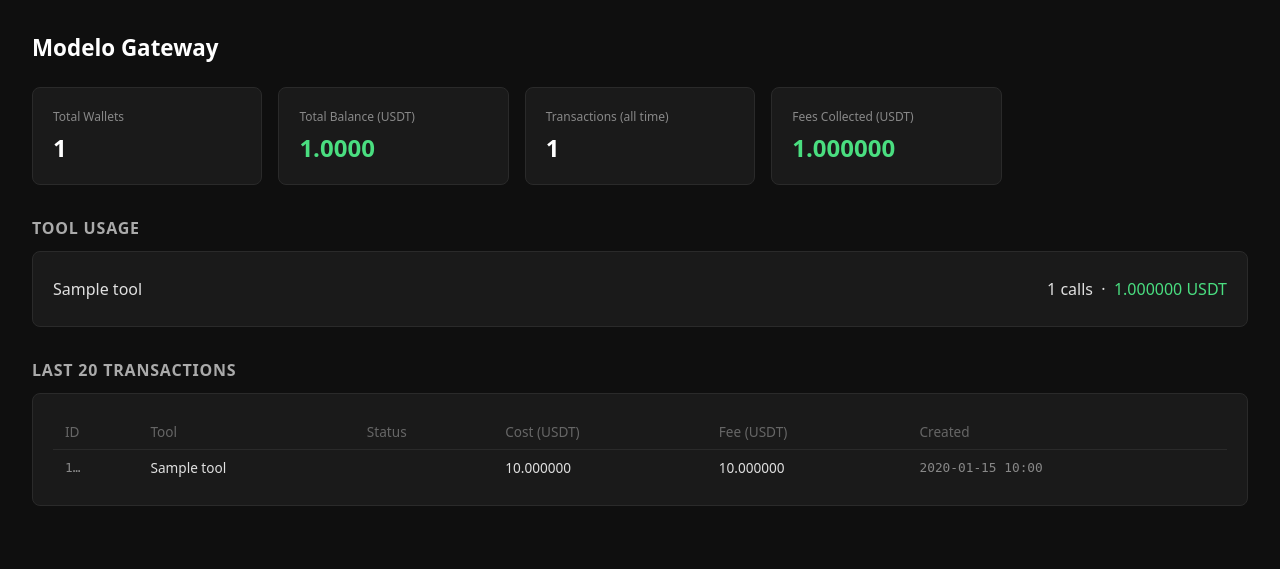
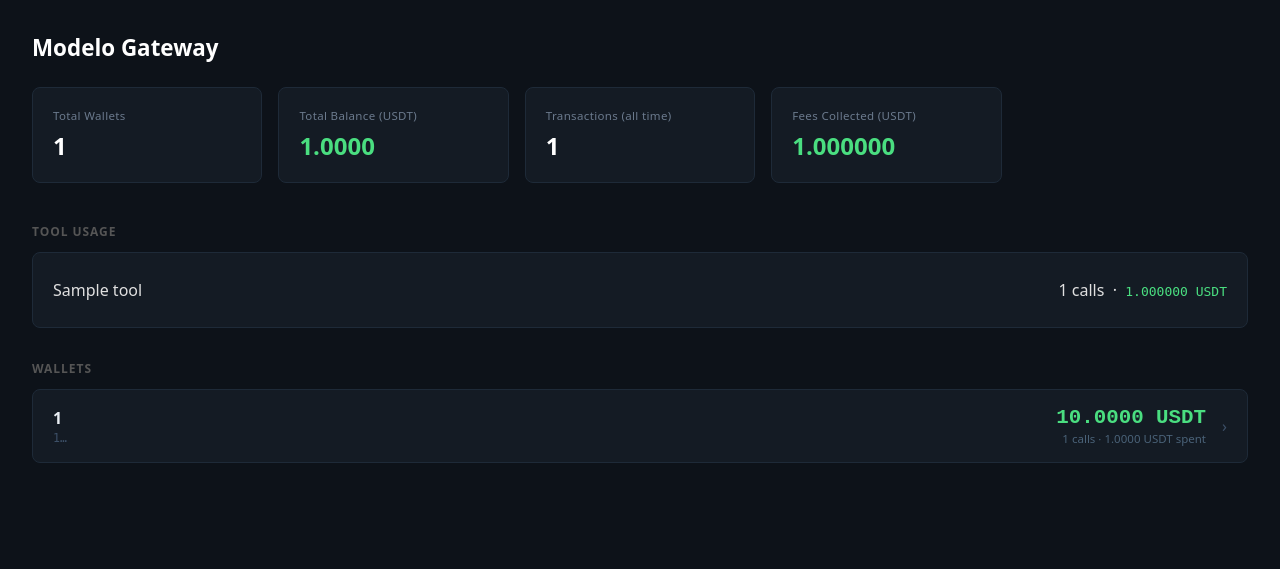
Before and after one commit to mangelico/metrify-demo, a Python web app: template src/templates/dashboard.html in a window 1280 px wide. Shown: the top 569 px of the page. Run offline with Jinja, Linux system fonts and the light colour scheme; the template is opened without the code that fills it: most values are stand-ins (such as "Sample title", 1, 10 or a date in 2020).

Commit message:
feat: dashboard drill-down por wallet con breakdown por tool

```diff
--- a/src/templates/dashboard.html
+++ b/src/templates/dashboard.html
@@ -6,28 +6,75 @@
   <title>Modelo Gateway — Dashboard</title>
   <style>
     * { box-sizing: border-box; margin: 0; padding: 0; }
-    body { font-family: system-ui, sans-serif; background: #0f0f0f; color: #e0e0e0; padding: 2rem; }
+    body { font-family: system-ui, sans-serif; background: #0d1219; color: #e0e0e0; padding: 2rem; }
     h1 { font-size: 1.4rem; font-weight: 600; margin-bottom: 1.5rem; color: #fff; }
-    h2 { font-size: 1rem; font-weight: 600; margin-bottom: 0.75rem; color: #aaa; text-transform: uppercase; letter-spacing: 0.05em; }
-    .grid { display: grid; grid-template-columns: repeat(auto-fill, minmax(220px, 1fr)); gap: 1rem; margin-bottom: 2rem; }
-    .card { background: #1a1a1a; border: 1px solid #2a2a2a; border-radius: 8px; padding: 1.25rem; }
-    .card .label { font-size: 0.75rem; color: #888; margin-bottom: 0.35rem; }
+    h2 { font-size: 0.75rem; font-weight: 600; margin-bottom: 0.75rem; color: #555; text-transform: uppercase; letter-spacing: 0.08em; }
+
+    /* Summary cards */
+    .grid { display: grid; grid-template-columns: repeat(auto-fill, minmax(200px, 1fr)); gap: 1rem; margin-bottom: 2.5rem; }
+    .card { background: #141b24; border: 1px solid #1e2a38; border-radius: 8px; padding: 1.25rem; }
+    .card .label { font-size: 0.72rem; color: #6b7a8d; margin-bottom: 0.35rem; letter-spacing: 0.03em; }
     .card .value { font-size: 1.5rem; font-weight: 700; color: #fff; font-variant-numeric: tabular-nums; }
     .card .value.usdt { color: #4ade80; }
-    table { width: 100%; border-collapse: collapse; font-size: 0.85rem; }
-    th { text-align: left; padding: 0.5rem 0.75rem; color: #666; font-weight: 500; border-bottom: 1px solid #2a2a2a; }
-    td { padding: 0.5rem 0.75rem; border-bottom: 1px solid #1e1e1e; font-variant-numeric: tabular-nums; }
-    tr:last-child td { border-bottom: none; }
-    .badge { display: inline-block; padding: 0.1rem 0.5rem; border-radius: 4px; font-size: 0.75rem; font-weight: 600; }
+
+    /* Tool stats section */
+    .section { background: #141b24; border: 1px solid #1e2a38; border-radius: 8px; padding: 1.25rem; margin-bottom: 2rem; }
+    .tool-row { display: flex; justify-content: space-between; align-items: center; padding: 0.4rem 0; border-bottom: 1px solid #1a2332; }
+    .tool-row:last-child { border-bottom: none; }
+    .empty { color: #3d4f63; font-size: 0.85rem; padding: 0.5rem 0; }
+
+    /* Tool & status badges (used both server-side and via JS) */
+    .badge { display: inline-block; padding: 0.15rem 0.55rem; border-radius: 4px; font-size: 0.7rem; font-weight: 600; }
     .badge-completed { background: #052e16; color: #4ade80; }
     .badge-upstream_error { background: #450a0a; color: #f87171; }
     .badge-insufficient_balance { background: #431407; color: #fb923c; }
     .badge-pending { background: #1e1b4b; color: #818cf8; }
-    .mono { font-family: monospace; font-size: 0.8rem; color: #888; }
-    .section { background: #1a1a1a; border: 1px solid #2a2a2a; border-radius: 8px; padding: 1.25rem; margin-bottom: 2rem; }
-    .tool-row { display: flex; justify-content: space-between; align-items: center; padding: 0.4rem 0; border-bottom: 1px solid #222; }
-    .tool-row:last-child { border-bottom: none; }
-    .empty { color: #555; font-size: 0.85rem; padding: 1rem 0; }
+    .tbadge { display: inline-block; padding: 0.15rem 0.55rem; border-radius: 4px; font-size: 0.7rem; font-weight: 600; color: #fff; }
+
+    /* Mono amounts */
+    .mono { font-family: 'Courier New', Courier, monospace; font-size: 0.8rem; color: #8899aa; }
+
+    /* Wallet list */
+    .wallet-list { margin-bottom: 2rem; }
+    .wallet-card { background: #141b24; border: 1px solid #1e2a38; border-radius: 8px; margin-bottom: 0.5rem; overflow: hidden; transition: border-color 0.15s ease; }
+    .wallet-card:hover { border-color: #2a3d55; }
+    .wallet-card.open { border-color: #2a3d55; }
+
+    .wallet-header {
+      display: flex; align-items: center; gap: 1rem;
+      padding: 1rem 1.25rem; cursor: pointer; user-select: none;
+      transition: background 0.1s ease;
+    }
+    .wallet-header:hover { background: #192330; }
+    .wallet-card.open .wallet-header { background: #192330; }
+
+    .wh-left { flex: 1; min-width: 0; }
+    .wallet-agent { font-weight: 600; color: #e8edf2; display: block; white-space: nowrap; overflow: hidden; text-overflow: ellipsis; }
+    .wallet-wid { display: block; font-family: monospace; font-size: 0.72rem; color: #3d5068; margin-top: 0.15rem; }
+
+    .wh-right { text-align: right; flex-shrink: 0; }
+    .wallet-balance { display: block; font-family: 'Courier New', Courier, monospace; font-size: 1.3rem; font-weight: 700; color: #4ade80; }
+    .wallet-calls { display: block; font-size: 0.72rem; color: #4a6278; margin-top: 0.1rem; }
+
+    .chevron { color: #3d5068; font-size: 1rem; line-height: 1; transition: transform 0.2s ease; flex-shrink: 0; font-weight: 300; }
+    .wallet-card.open .chevron { transform: rotate(90deg); }
+
+    /* Expand/collapse via CSS grid trick */
+    .wallet-body { display: grid; grid-template-rows: 0fr; transition: grid-template-rows 0.25s ease; }
+    .wallet-card.open .wallet-body { grid-template-rows: 1fr; }
+    .body-inner { overflow: hidden; }
+
+    /* Detail content */
+    .wallet-detail { padding: 0 1.25rem 1.5rem; border-top: 1px solid #1a2332; }
+    .detail-label { font-size: 0.68rem; font-weight: 600; color: #3d5068; text-transform: uppercase; letter-spacing: 0.08em; margin: 1.1rem 0 0.6rem; }
+    .wallet-loading { padding: 1rem 1.25rem; color: #3d5068; font-size: 0.85rem; }
+
+    /* Tables inside detail */
+    table { width: 100%; border-collapse: collapse; font-size: 0.82rem; }
+    th { text-align: left; padding: 0.4rem 0.6rem; color: #3d5068; font-weight: 500; border-bottom: 1px solid #1a2332; font-size: 0.72rem; text-transform: uppercase; letter-spacing: 0.03em; }
+    td { padding: 0.45rem 0.6rem; border-bottom: 1px solid #141b24; font-variant-numeric: tabular-nums; }
+    tr:last-child td { border-bottom: none; }
+    tr:hover td { background: #192330; }
   </style>
 </head>
 <body>
@@ -53,14 +100,14 @@
     </div>
   </div>
 
-  <!-- Per-tool breakdown -->
+  <!-- Global tool breakdown -->
   <h2>Tool usage</h2>
-  <div class="section" style="margin-bottom:2rem">
+  <div class="section">
     {% if tool_stats %}
       {% for row in tool_stats %}
         <div class="tool-row">
           <span>{{ row.tool }}</span>
-          <span>{{ row.count }} calls &nbsp;·&nbsp; <span style="color:#4ade80">{{ "%.6f"|format(row.total_cost) }} USDT</span></span>
+          <span>{{ row.count }} calls &nbsp;·&nbsp; <span style="color:#4ade80;font-family:monospace">{{ "%.6f"|format(row.total_cost) }} USDT</span></span>
         </div>
       {% endfor %}
     {% else %}
@@ -68,37 +115,147 @@
     {% endif %}
   </div>
 
-  <!-- Recent transactions -->
-  <h2>Last 20 transactions</h2>
-  <div class="section">
-    {% if transactions %}
-      <table>
-        <thead>
-          <tr>
-            <th>ID</th>
-            <th>Tool</th>
-            <th>Status</th>
-            <th>Cost (USDT)</th>
-            <th>Fee (USDT)</th>
-            <th>Created</th>
-          </tr>
-        </thead>
-        <tbody>
-          {% for tx in transactions %}
-          <tr>
-            <td class="mono">{{ tx.id | string | truncate(8, True, '') }}…</td>
-            <td>{{ tx.tool }}</td>
-            <td><span class="badge badge-{{ tx.status.value }}">{{ tx.status.value }}</span></td>
-            <td>{{ "%.6f"|format(tx.upstream_cost) }}</td>
-            <td>{{ "%.6f"|format(tx.fee_5pct) }}</td>
-            <td class="mono">{{ tx.created_at.strftime("%Y-%m-%d %H:%M") if tx.created_at else "—" }}</td>
-          </tr>
-          {% endfor %}
-        </tbody>
-      </table>
-    {% else %}
-      <div class="empty">No transactions yet.</div>
-    {% endif %}
-  </div>
+  <!-- Wallet list -->
+  <h2>Wallets</h2>
+  {% if wallet_list %}
+    <div class="wallet-list">
+      {% for w in wallet_list %}
+      <div class="wallet-card" id="card-{{ w.id }}">
+        <div class="wallet-header" onclick="toggleWallet('{{ w.id }}')">
+          <div class="wh-left">
+            <span class="wallet-agent">{{ w.agent_id }}</span>
+            <span class="wallet-wid">{{ w.id[:8] }}…</span>
+          </div>
+          <div class="wh-right">
+            <span class="wallet-balance">{{ "%.4f"|format(w.balance_usdt) }} USDT</span>
+            <span class="wallet-calls">{{ w.tx_count }} calls · {{ "%.4f"|format(w.total_spent) }} USDT spent</span>
+          </div>
+          <span class="chevron">›</span>
+        </div>
+        <div class="wallet-body" id="body-{{ w.id }}">
+          <div class="body-inner" id="inner-{{ w.id }}"></div>
+        </div>
+      </div>
+      {% endfor %}
+    </div>
+  {% else %}
+    <div class="section"><div class="empty">No wallets yet.</div></div>
+  {% endif %}
+
+<script>
+const TOOL_COLORS = {
+  anthropic:  '#6d28d9',
+  openai:     '#1d4ed8',
+  stability:  '#c2410c',
+  assemblyai: '#0f766e',
+  apify:      '#a16207',
+  firecrawl:  '#15803d'
+};
+
+let expandedId = null;
+const cache = {};
+
+function toolBadge(tool) {
+  const c = TOOL_COLORS[tool] || '#374151';
+  return `<span class="tbadge" style="background:${c}">${tool}</span>`;
+}
+
+function statusBadge(status) {
+  return `<span class="badge badge-${status}">${status}</span>`;
+}
+
+function buildDetail(data) {
+  const { transactions_last_10: txs, usage_by_tool: tools } = data;
+  let h = '<div class="wallet-detail">';
+
+  // Usage by tool
+  h += '<div class="detail-label">Usage by tool</div>';
+  if (tools.length) {
+    h += '<table><thead><tr><th>Tool</th><th>Calls</th><th>Upstream</th><th>Fees</th><th>Total</th></tr></thead><tbody>';
+    for (const r of tools) {
+      h += `<tr>
+        <td>${toolBadge(r.tool)}</td>
+        <td>${r.calls}</td>
+        <td class="mono">${r.upstream_total}</td>
+        <td class="mono">${r.fees_total}</td>
+        <td class="mono" style="color:#e0e0e0">${r.total}</td>
+      </tr>`;
+    }
+    h += '</tbody></table>';
+  } else {
+    h += '<div class="empty">No completed calls yet.</div>';
+  }
+
+  // Last 10 transactions
+  h += '<div class="detail-label" style="margin-top:1.4rem">Last 10 transactions</div>';
+  if (txs.length) {
+    h += '<table><thead><tr><th>ID</th><th>Time</th><th>Tool</th><th>Status</th><th>Cost</th><th>Fee</th><th>Total</th></tr></thead><tbody>';
+    for (const tx of txs) {
+      const short = tx.id.substring(0, 8);
+      h += `<tr>
+        <td class="mono" title="${tx.id}" style="cursor:default">${short}…</td>
+        <td class="mono">${tx.created_at || '—'}</td>
+        <td>${toolBadge(tx.tool)}</td>
+        <td>${statusBadge(tx.status)}</td>
+        <td class="mono">${tx.upstream_cost}</td>
+        <td class="mono">${tx.fee_5pct}</td>
+        <td class="mono" style="color:#e0e0e0">${tx.total_cost}</td>
+      </tr>`;
+    }
+    h += '</tbody></table>';
+  } else {
+    h += '<div class="empty">No transactions yet.</div>';
+  }
+
+  h += '</div>';
+  return h;
+}
+
+async function toggleWallet(id) {
+  const card = document.getElementById('card-' + id);
+  const inner = document.getElementById('inner-' + id);
+
+  if (expandedId === id) {
+    card.classList.remove('open');
+    expandedId = null;
+    history.replaceState(null, '', '/dashboard');
+    return;
+  }
+
+  if (expandedId) {
+    document.getElementById('card-' + expandedId).classList.remove('open');
+    expandedId = null;
+  }
+
+  expandedId = id;
+  card.classList.add('open');
+  history.replaceState(null, '', '/dashboard?wallet=' + id);
+
+  if (cache[id]) {
+    inner.innerHTML = buildDetail(cache[id]);
+    return;
+  }
+
+  inner.innerHTML = '<div class="wallet-loading">Loading…</div>';
+
+  try {
+    const resp = await fetch('/dashboard/wallet/' + id);
+    if (!resp.ok) throw new Error('HTTP ' + resp.status);
+    cache[id] = await resp.json();
+    inner.innerHTML = buildDetail(cache[id]);
+  } catch (e) {
+    inner.innerHTML = '<div class="wallet-loading" style="color:#f87171">Failed to load data.</div>';
+  }
+}
+
+// Auto-expand from URL on load
+(function () {
+  const p = new URLSearchParams(window.location.search);
+  const wid = p.get('wallet');
+  if (wid && document.getElementById('card-' + wid)) {
+    toggleWallet(wid);
+  }
+}());
+</script>
 </body>
 </html>
```
Also changed, not shown: src/routers/dashboard.py (+102 -9 lines), tests/test_dashboard.py (+98 -15 lines).
